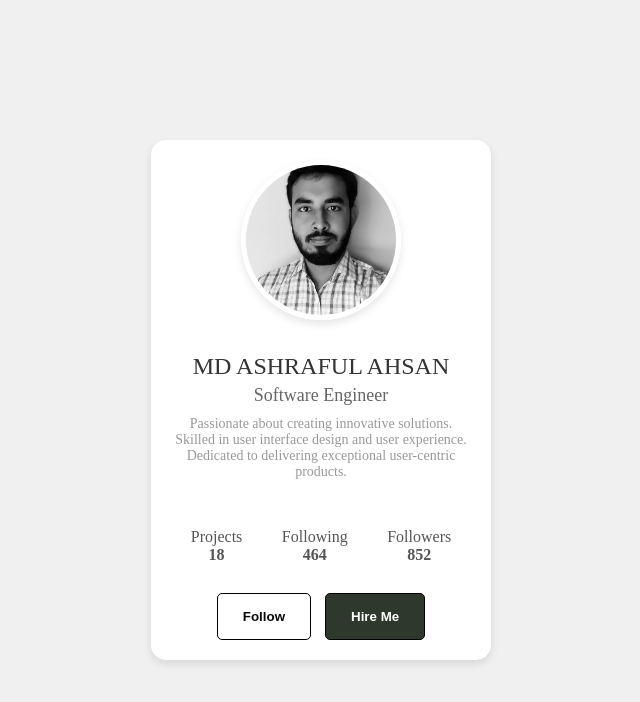
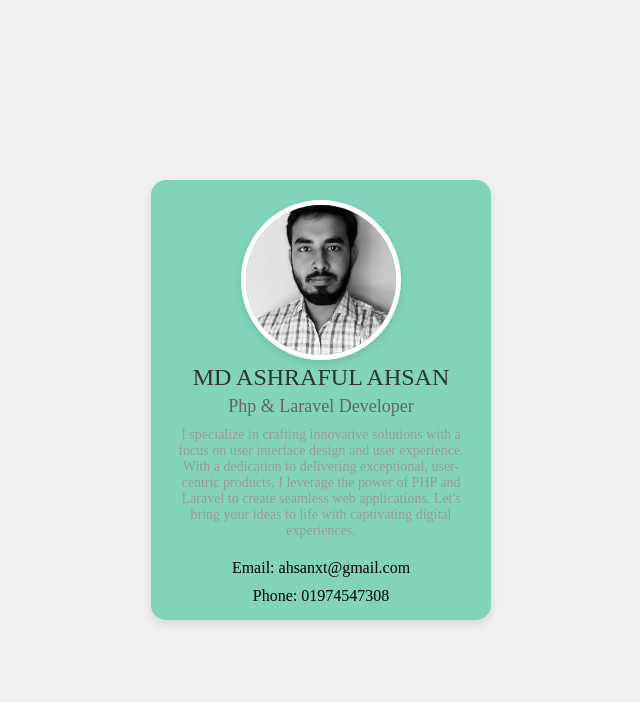
Before and after one commit to Ashraful-Ahsan/ostad_assignment_01, a plain HTML site: page profile_card/index.html in a window 1280 px wide. Shown: the whole page, without its empty margins (319-959 px from the left). Drawn offline with Linux system fonts and the light colour scheme.

Commit message:
Some modification of my code

```diff
--- a/calculator/index.js
+++ b/calculator/index.js
@@ -1,4 +1,3 @@
-
 document.addEventListener("DOMContentLoaded", function () {
   const calculateButton = document.getElementById("calculateButton");
   const resultElement = document.getElementById("result");
@@ -43,8 +42,9 @@ document.addEventListener("DOMContentLoaded", function () {
     const alertDiv = document.createElement("div");
     alertDiv.classList.add("alert", `alert-${type}`, "mt-3");
     alertDiv.setAttribute("role", "alert");
+    alertDiv.style.width = "635px";
     alertDiv.textContent = message;
-    resultElement.innerHTML = '';
+    resultElement.innerHTML = "";
     resultElement.appendChild(alertDiv);
   }
 });
--- a/profile_card/index.html
+++ b/profile_card/index.html
@@ -13,31 +13,18 @@
       </div>
       <div>
         <div class="name">MD ASHRAFUL AHSAN</div>
-        <div class="occupation">Software Engineer</div>
+        <div class="occupation">Php & Laravel Developer</div>
         <div class="description">
-          Passionate about creating innovative solutions.<br />
-          Skilled in user interface design and user experience.<br />
-          Dedicated to delivering exceptional user-centric products.
+          I specialize in crafting innovative solutions with a focus on user interface design and user experience. With a dedication to delivering exceptional, user-centric products, I leverage the power of PHP and Laravel to create seamless web applications. Let's bring your ideas to life with captivating digital experiences.
         </div>
       </div>
-      <div class="statistics">
-        <div class="stat">
-          <div class="label">Projects</div>
-          <div class="value"><b>18</b></div>
+      <div>
+        <div class="email">
+          Email: ahsanxt@gmail.com
         </div>
-        <div class="stat">
-          <div class="label">Following</div>
-          <div class="value"><b>464</b></div>
+        <div class="phone">
+          Phone: 01974547308
         </div>
-        <div class="stat">
-          <div class="label">Followers</div>
-          <div class="value"><b>852</b></div>
-        </div>
-      </div>
-
-      <div class="buttons">
-        <button id="follow"><b>Follow</b></button>
-        <button id="hire"><b>Hire Me</b></button>
       </div>
     </div>
   </body>
--- a/profile_card/style.css
+++ b/profile_card/style.css
@@ -9,8 +9,8 @@ body {
 
 .card {
   width: 300px;
-  height: 480px; /* Adjusted height for image */
-  background-color: #fff;
+  height: 400px;
+  background-color: #81d4bb;
   border-radius: 15px;
   padding: 20px;
   box-shadow: 0 4px 8px rgba(0, 0, 0, 0.1);
@@ -46,50 +46,11 @@ body {
   color: #999;
 }
 
-.statistics {
-  display: flex;
-  justify-content: space-around;
+.email {
   margin-top: 20px;
+  margin-bottom: 10px;
 }
 
-.statistics {
-  display: flex;
-  justify-content: space-around;
-  margin-top: 20px;
+.phone {
+  margin-bottom: 20px;
 }
-
-.stat {
-  display: flex;
-  flex-direction: column;
-  align-items: center;
-}
-
-.label,
-.value {
-  font-size: 16px;
-  color: #555;
-}
-
-.buttons button {
-  padding: 15px 25px;
-  margin-right: 10px;
-  border: none;
-  border-radius: 5px;
-  cursor: pointer;
-}
-
-.buttons #follow {
-  background-color: #fff;
-  color: #0a0909;
-  border: 1px solid black;
-}
-
-.buttons #hire {
-  background-color: rgb(47, 56, 45);
-  color: white;
-  border: 1px solid black;
-}
-
-.buttons button:last-child {
-  margin-right: 0;
-}
```
